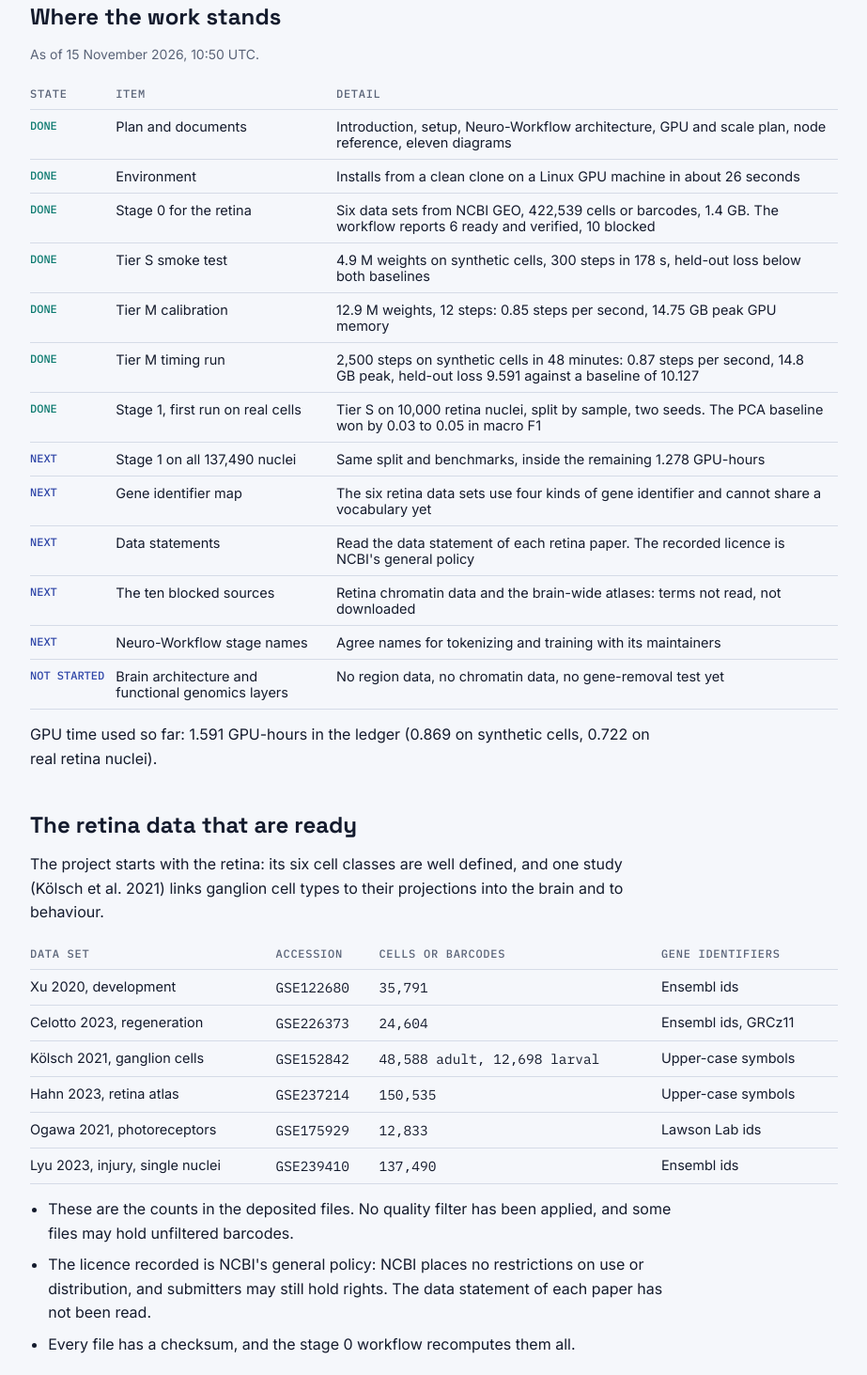
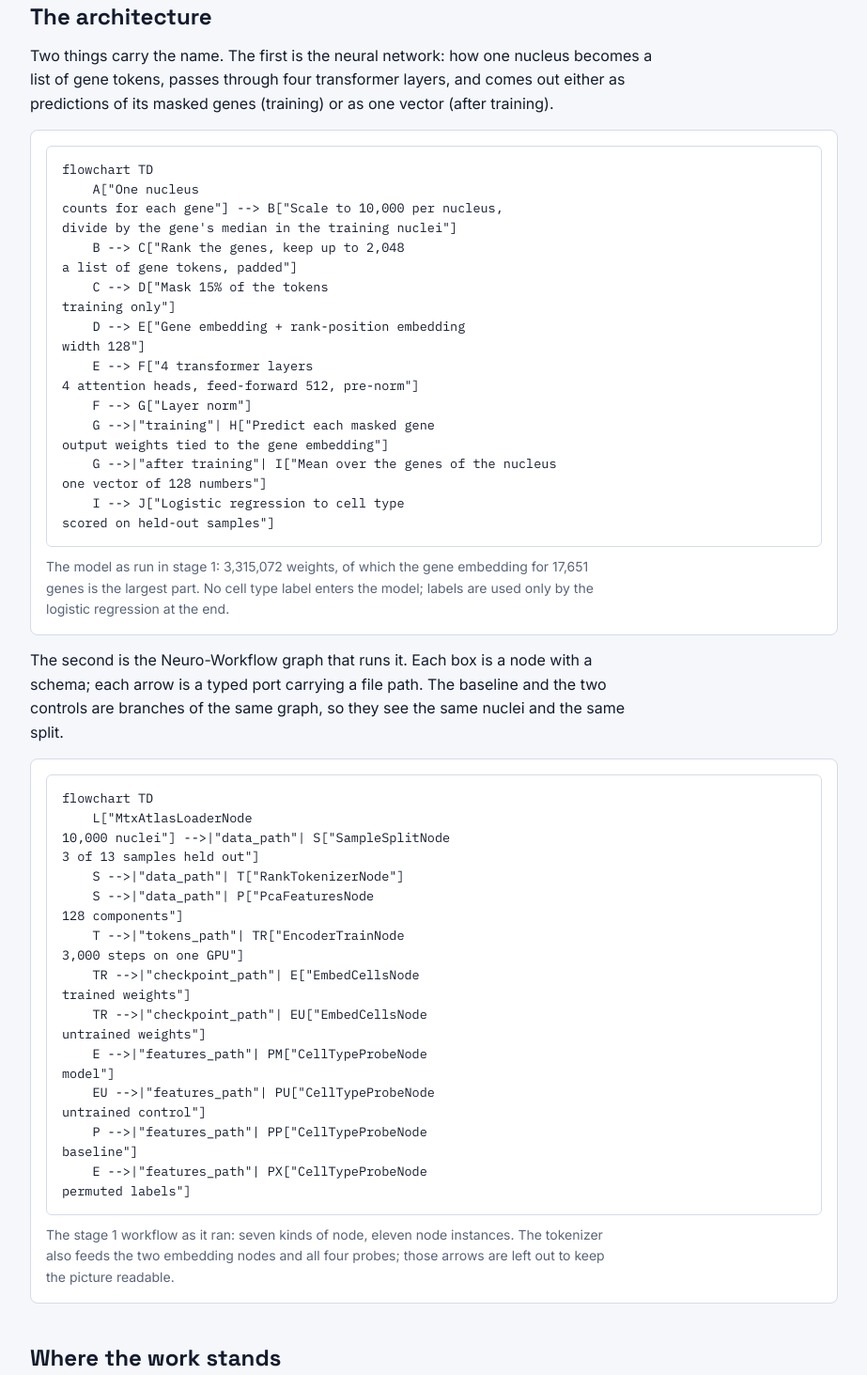
Before and after one commit to Kays3/geneformer-vs-brainiac, a plain HTML site: page zebrafish-brain-fm/artifact/intro.html in a window 1280 px wide. Shown: the part 1659-3122 px from the top of the page at 94% size, without its empty margins (178-1101 px from the left). Drawn offline with Linux system fonts and the light colour scheme.

Commit message:
Docs: diagram of the model; artifact page shows the model and the workflow as run
Co-Authored-By: Claude Fable 5.2 <noreply@anthropic.com>

```diff
--- a/zebrafish-brain-fm/artifact/intro.html
+++ b/zebrafish-brain-fm/artifact/intro.html
@@ -137,6 +137,39 @@ svg .chance { stroke: var(--fg); stroke-width: 1.2; stroke-dasharray: 4 3; }
     <li><strong>Scope.</strong> One tissue, one data set, one small model trained for 16 minutes, two seeds. It does not say what more nuclei or a larger model would do.</li>
     <li><strong>Cost.</strong> 0.722 of the 2.0 GPU-hours set for stage 1.</li>
   </ul>
+</section>
+
+<section>
+  <h2>The architecture</h2>
+  <p>Two things carry the name. The first is the neural network: how one nucleus becomes a list of gene tokens, passes through four transformer layers, and comes out either as predictions of its masked genes (training) or as one vector (after training).</p>
+  <figure>
+    <div class="scroll"><pre class="mermaid">flowchart TD
+    A["One nucleus<br/>counts for each gene"] --> B["Scale to 10,000 per nucleus,<br/>divide by the gene's median in the training nuclei"]
+    B --> C["Rank the genes, keep up to 2,048<br/>a list of gene tokens, padded"]
+    C --> D["Mask 15% of the tokens<br/>training only"]
+    D --> E["Gene embedding + rank-position embedding<br/>width 128"]
+    E --> F["4 transformer layers<br/>4 attention heads, feed-forward 512, pre-norm"]
+    F --> G["Layer norm"]
+    G -->|"training"| H["Predict each masked gene<br/>output weights tied to the gene embedding"]
+    G -->|"after training"| I["Mean over the genes of the nucleus<br/>one vector of 128 numbers"]
+    I --> J["Logistic regression to cell type<br/>scored on held-out samples"]</pre></div>
+    <figcaption>The model as run in stage 1: 3,315,072 weights, of which the gene embedding for 17,651 genes is the largest part. No cell type label enters the model; labels are used only by the logistic regression at the end.</figcaption>
+  </figure>
+  <p>The second is the Neuro-Workflow graph that runs it. Each box is a node with a schema; each arrow is a typed port carrying a file path. The baseline and the two controls are branches of the same graph, so they see the same nuclei and the same split.</p>
+  <figure>
+    <div class="scroll"><pre class="mermaid">flowchart TD
+    L["MtxAtlasLoaderNode<br/>10,000 nuclei"] -->|"data_path"| S["SampleSplitNode<br/>3 of 13 samples held out"]
+    S -->|"data_path"| T["RankTokenizerNode"]
+    S -->|"data_path"| P["PcaFeaturesNode<br/>128 components"]
+    T -->|"tokens_path"| TR["EncoderTrainNode<br/>3,000 steps on one GPU"]
+    TR -->|"checkpoint_path"| E["EmbedCellsNode<br/>trained weights"]
+    TR -->|"checkpoint_path"| EU["EmbedCellsNode<br/>untrained weights"]
+    E -->|"features_path"| PM["CellTypeProbeNode<br/>model"]
+    EU -->|"features_path"| PU["CellTypeProbeNode<br/>untrained control"]
+    P -->|"features_path"| PP["CellTypeProbeNode<br/>baseline"]
+    E -->|"features_path"| PX["CellTypeProbeNode<br/>permuted labels"]</pre></div>
+    <figcaption>The stage 1 workflow as it ran: seven kinds of node, eleven node instances. The tokenizer also feeds the two embedding nodes and all four probes; those arrows are left out to keep the picture readable.</figcaption>
+  </figure>
 </section>
 
 <section>
```
Also changed, not shown: 1 other file.
